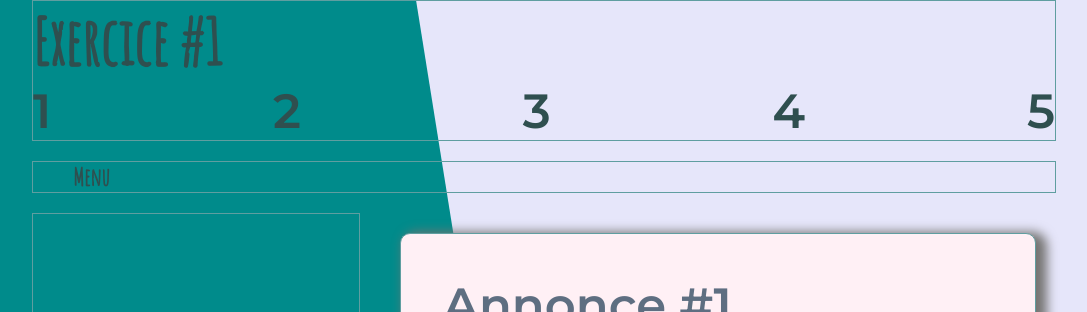
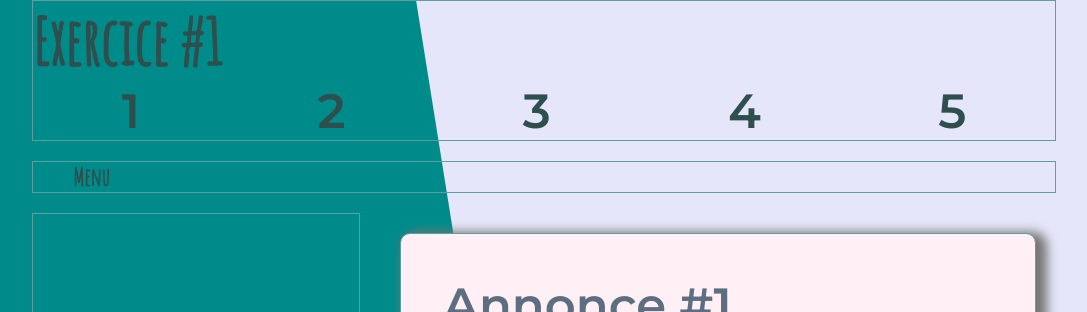
Before and after one commit to SaraEmiliaBal/Exercice1, a plain HTML site: page index.htm in a window 1280 px wide. Shown: the top 312 px of the page, without its empty margins (96-1183 px from the left). Drawn offline with Linux system fonts and the light colour scheme.

Commit message:
ajout padding-left dans menu/espace dans animation

```diff
--- a/sass/_layout.scss
+++ b/sass/_layout.scss
@@ -89,7 +89,7 @@ section .animation{
     display: flex;
     flex-direction: row;
     justify-content: space-between;
-    //justify-content: space-around;
+    justify-content: space-around;
     color: #2F4F4F;
 }
 .menu{
```
Also changed, not shown: style.css.
